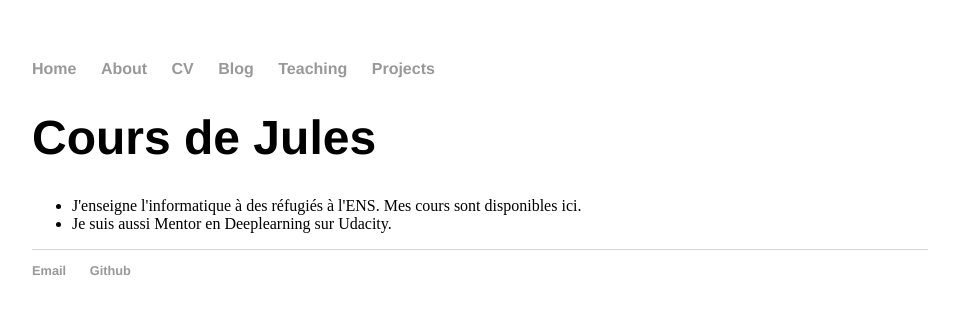
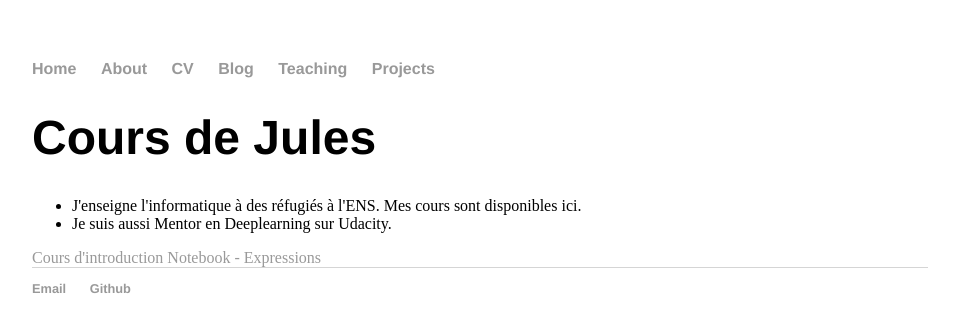
Before and after one commit to Artix18/artix18.github.io, a Jekyll site: the page built from teach/index.html, in a window 1280 px wide. Shown: the top 332 px of the page, without its empty margins (160-1119 px from the left). Built offline with Jekyll 4.4.1, drawn with Linux system fonts in a browser that asks for light colours.

Commit message:
ajout du premier cours

```diff
--- a/teach/index.html
+++ b/teach/index.html
@@ -8,3 +8,6 @@ title: Cours de Jules
     <li><span>J'enseigne l'informatique à des réfugiés à l'ENS. Mes cours sont disponibles ici.</span></li>
     <li><span>Je suis aussi Mentor en Deeplearning sur Udacity.</span></li>
 	</ul>
+
+	<a href="./cours_introduction.pdf">Cours d'introduction</a>
+	<a href="./Cours_1_expressions.ipynb">Notebook - Expressions</a>
```
Also changed, not shown: 3 other files.
